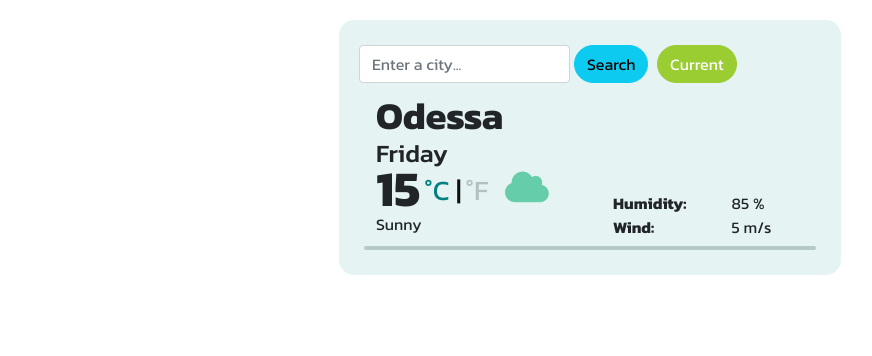
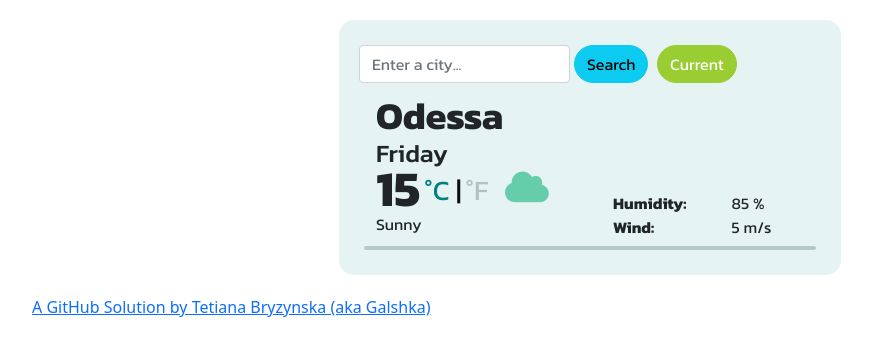
Before and after one commit to Galshka/Workshop-Weather-App, a plain HTML site: page index.html in a window 1280 px wide. Shown: the whole page, without its empty margins (50-922 px from the left). Drawn offline with nearby package versions, Linux system fonts and the light colour scheme.

Commit message:
addet link on  my Git

```diff
--- a/index.html
+++ b/index.html
@@ -82,6 +82,7 @@
         </div>
         <hr />
       </div>
+      <a href = "https://github.com/Galshka/Workshop-Weather-App.git" target="blank">A GitHub Solution by Tetiana Bryzynska (aka Galshka)</a>
     </div>
     <script src="index.js"></script>
   </body>
```
